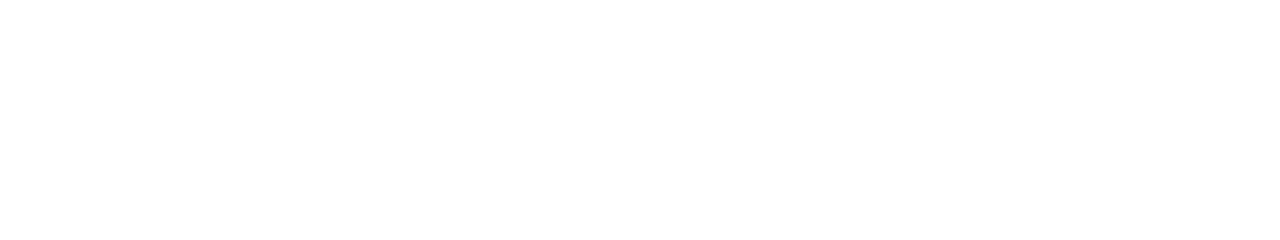
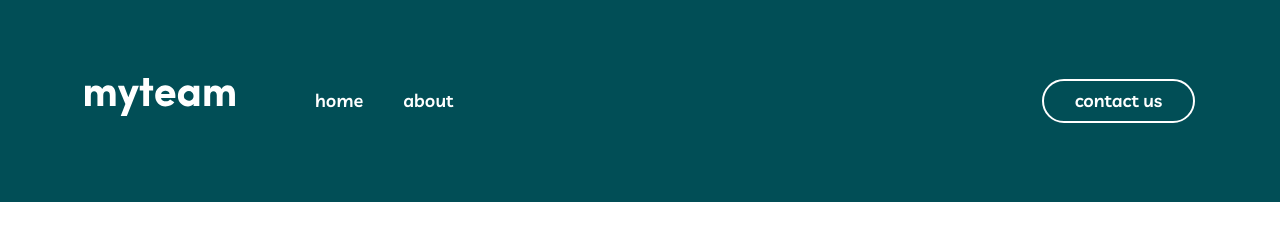
Before and after one commit to Muhammadumar2002/MyTeam, a plain HTML site: page index.html in a window 1280 px wide. Drawn offline with Linux system fonts and the light colour scheme.

Commit message:
Add site-header

```diff
--- a/css/styles.css
+++ b/css/styles.css
@@ -1,9 +1,32 @@
 /* CUSTOM-PROPS */
 :root {
-
+--header-bg:#014E56;
+--CTA-bg-color:#F67E7E;
+--text-color:#ffffff;
+--feature-bg:#012F34;
+--story-gae-bg:#004047;
+--footer-bg:#002529;
 }
 
 /* FONT-FACE  */
+
+@font-face {
+  font-family: 'Livvic';
+  src: url('../fonts/Livvic-Bold.woff2') format('woff2'),
+      url('../fonts/Livvic-Bold.woff') format('woff');
+  font-weight: bold;
+  font-style: normal;
+  font-display: swap;
+}
+@font-face {
+  font-family: 'Livvic';
+  src: url('../fonts/Livvic-SemiBold.woff2') format('woff2'),
+      url('../fonts/Livvic-SemiBold.woff') format('woff');
+  font-weight: 600;
+  font-style: normal;
+  font-display: swap;
+}
+
 
 
 /* GLOBAL-STYLES  */
@@ -25,9 +48,10 @@ body {
   height: 100%;
   background-color: #fff;
   color: #222;
-  font-family: "Arial", sans-serif;
-  font-size: 16px;
-  line-height: 1.5;
+  font-family: 'Livvic','Arial', sans-serif;
+  font-weight: 600;
+  font-size: 18px;
+  line-height: 28px;
   padding: 0;
   margin: 0;
 }
@@ -46,10 +70,10 @@ img {
 
 /* CONTAINER  */
 .container {
-  max-width: 1200px;
+  max-width: 1150px;
   width: 100%;
-  padding-left: 50px;
-  padding-right: 50px;
+  padding-left: 20px;
+  padding-right: 20px;
   margin-left: auto;
   margin-right: auto;
 }
@@ -72,3 +96,72 @@ img {
 .main-content {
   flex-grow: 1;
 }
+
+/* SITE-HEADER START  */
+.header-hero-wrapper {
+  background-color: var(--header-bg);
+}
+.site-header {
+  padding-top: 77px;
+  padding-bottom: 77px;
+}
+.site-header__container {
+  display: flex;
+  align-items: center;
+}
+.site-header__img {
+  width: 160px;
+  height: 40px;
+  object-fit: contain;
+  white-space: nowrap;
+  padding-right: 10px;
+  margin-right: 70px;
+}
+.sitenav {
+    margin-right: auto;
+}
+.sitenav__list {
+  display: flex;
+  list-style: none;
+  margin: 0;
+  padding: 0;
+}
+.sitenav__item:not(:last-child) {
+  margin-right: 40px;
+}
+.sitenav__link {
+  color: var(--text-color);
+  text-decoration: none;
+}
+.sitenav__link:hover{
+  color: var(--CTA-bg-color);
+  transition: color 0.3s ease-out;
+}
+.site-header__button{
+  width: 100%;
+  max-width: 153px;
+  border: 0;
+  margin: 0;
+  padding: 0;
+  border: 2px solid var(--text-color);
+  border-radius: 24px;
+  padding: 10px;
+  background-color: transparent;
+  cursor: pointer;
+  color: var(--text-color);
+}
+.site-header__button:hover{
+  border: 2px solid transparent;
+  border-radius: 24px;
+  background-color: var(--text-color);
+  color: #222;
+}
+.site-header__link {
+  text-decoration: none;
+  color: var(--text-color);
+  background-color: transparent;
+}
+.site-header__link:hover{
+  color: var(--footer-bg);
+}
+/* SITE-HEADER-END */
--- a/index.html
+++ b/index.html
@@ -4,7 +4,7 @@
   <meta charset="UTF-8">
   <meta http-equiv="X-UA-Compatible" content="IE=edge">
   <meta name="viewport" content="width=device-width, initial-scale=1.0">
-  <title>Name of Project</title>
+  <title>My Team</title>
 
   <!-- STYLES  -->
   <link rel="stylesheet" href="css/normalize.css">
@@ -13,6 +13,32 @@
 </head>
 <body>
 
+  <div class="header-hero-wrapper">
+
+    <!-- SITE-HEADER  -->
+    <header class="site-header">
+      <div class="site-header__container container">
+        <a class="site-header__logo" href="#">
+          <img class="site-header__img" src="./img/myteam.svg" alt="my Team logo" width="160" height="40">
+        </a>
+
+        <nav class="sitenav">
+          <ul class="sitenav__list">
+            <li class="sitenav__item">
+              <a class="sitenav__link" href="#">home</a>
+            </li>
+            <li class="sitenav__item">
+              <a class="sitenav__link" href="#">about</a>
+            </li>
+          </ul>
+        </nav>
+        <button class="site-header__button">contact us
+        </button>
+      </div>
+    </header>
+
+  </div>
+
 
   <script src="js/main.js"></script>
 </body>
```
Also changed, not shown: fonts/Livvic-Bold.woff (added), fonts/Livvic-Bold.woff2 (added), fonts/Livvic-SemiBold.woff (added), fonts/Livvic-SemiBold.woff2 (added), img/hero-circle-button.svg (added), img/hero-circle-left.svg (added), img/myteam.svg (added).
